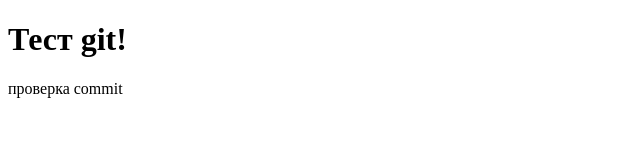
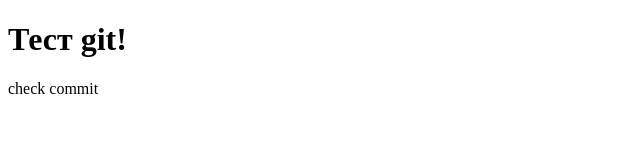
Before and after one commit to Vadik58/firstGit, a plain HTML site: page index.html in a window 1280 px wide. Shown: the full height of the page, 0-640 px from the left. Drawn offline with Linux system fonts and the light colour scheme.

Commit message:
commit check text

```diff
--- a/index.html
+++ b/index.html
@@ -8,7 +8,7 @@
 
 <body>
 <h1>Тест git!</h1>
-<p>проверка commit</p>
+<p>check commit</p>
 </body>
 
 </html>
```
